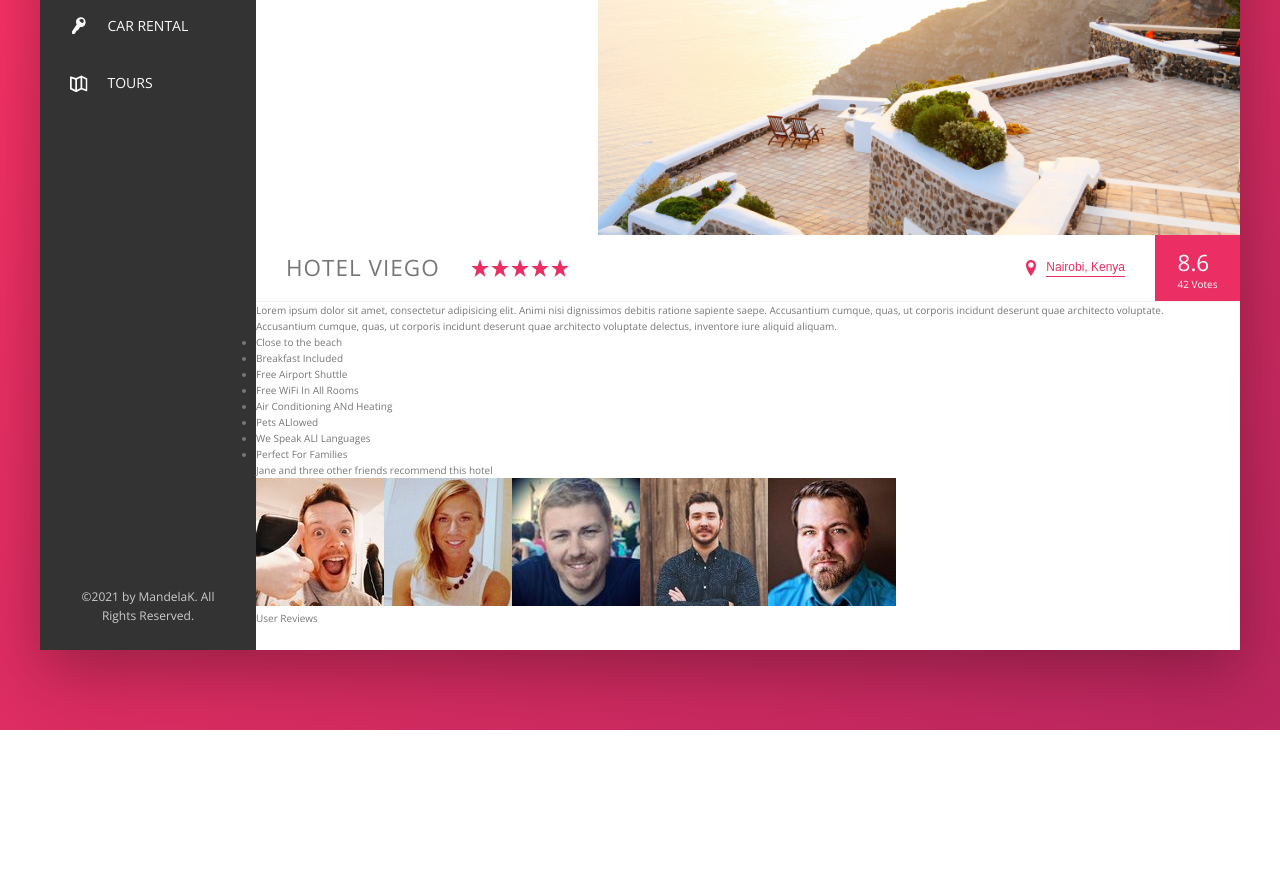
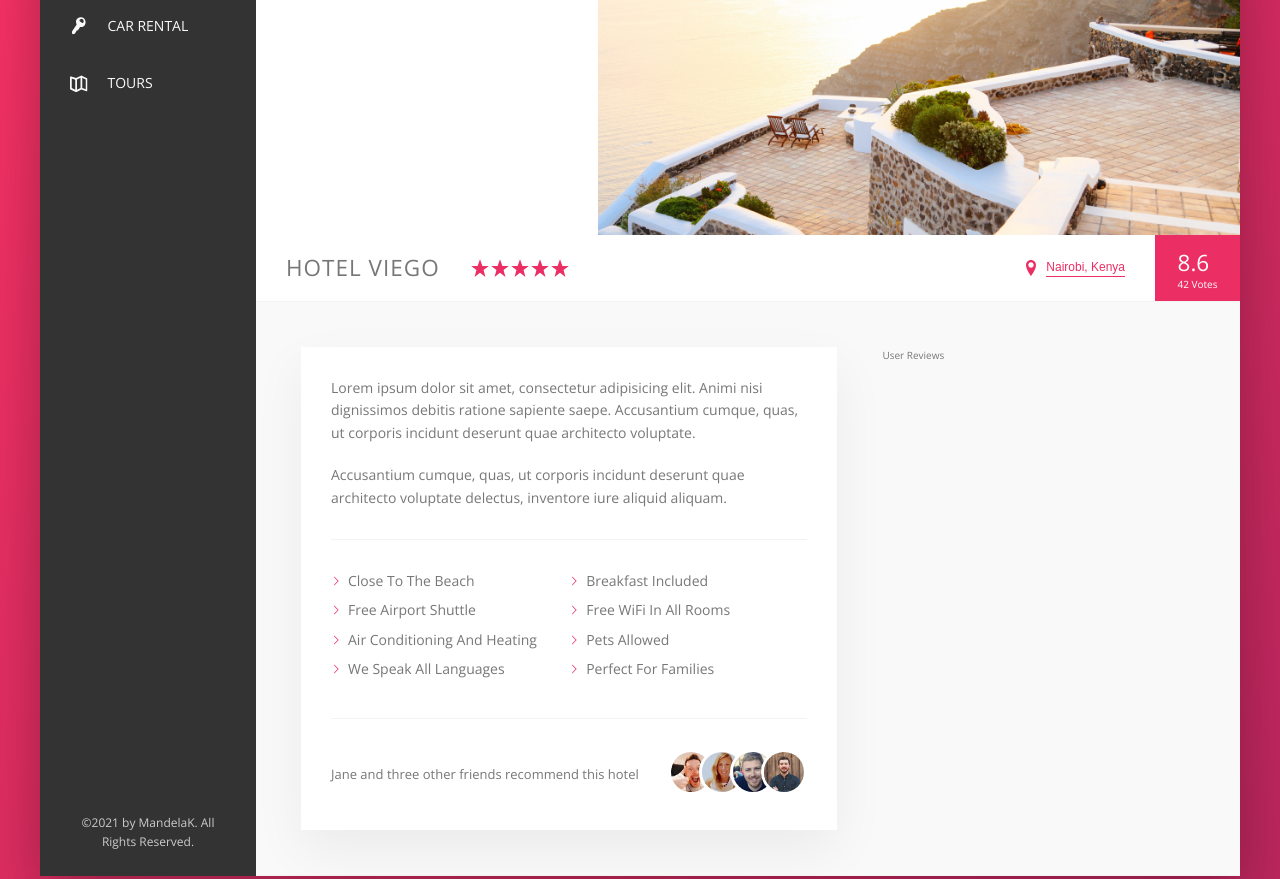
Before and after one commit to MandelaK/Trillo, a website: page index.html in a window 1280 px wide. Shown: the part 300-1179 px from the top of the page. Before the commit the page ends 1030 px from the top, so only its background shows below. Drawn offline with nearby package versions, Linux system fonts and the light colour scheme.

Commit message:
Style the description section of the overview

```diff
--- a/index.html
+++ b/index.html
@@ -168,9 +168,9 @@
                 <li class="list__item">Breakfast Included</li>
                 <li class="list__item">Free Airport Shuttle</li>
                 <li class="list__item">Free WiFi In All Rooms</li>
-                <li class="list__item">Air Conditioning ANd Heating</li>
-                <li class="list__item">Pets ALlowed</li>
-                <li class="list__item">We Speak ALl Languages</li>
+                <li class="list__item">Air Conditioning And Heating</li>
+                <li class="list__item">Pets Allowed</li>
+                <li class="list__item">We Speak All Languages</li>
                 <li class="list__item">Perfect For Families</li>
               </ul>
               <div class="recommend">
@@ -194,10 +194,6 @@
                     src="img/user-4.jpg "
                     alt="Friend 4"
                     class="recommend__photo"
-                  /><img
-                    src="img/user-5.jpg"
-                    alt="Friend 5"
-                    class="recommend__photo"
                   />
                 </div>
               </div>
--- a/sass/_layout.scss
+++ b/sass/_layout.scss
@@ -10,7 +10,7 @@
   font-size: 1.4rem;
   height: 7rem;
   background-color: var(--color-white);
-  border-bottom: var(--border-bottom-light);
+  border-bottom: var(--line);
   display: flex;
   justify-content: space-between;
   align-items: center;
@@ -32,5 +32,24 @@
 .hotel-view {
   background-color: var(--color-white);
   flex: 1;
-  min-height: 80rem;
 }
+
+.detail {
+  display: flex;
+  padding: 4.5rem;
+  background-color: var(--color-grey-light-1);
+  border-bottom: var(--line);
+}
+
+.description {
+  font-size: 1.4rem;
+  flex: 0 0 60%;
+  margin-right: 4.5rem;
+  background-color: var(--color-white);
+  box-shadow: var(--shadow-light);
+  padding: 3rem;
+}
+
+.user-reviews {
+  flex: 1;
+}
--- a/sass/components/_overview.scss
+++ b/sass/components/_overview.scss
@@ -1,7 +1,7 @@
 .overview {
   display: flex;
   align-items: center;
-  border-bottom: var(--border-bottom-light);
+  border-bottom: var(--line);
 
   &__heading {
     text-transform: uppercase;
@@ -55,3 +55,70 @@
     }
   }
 }
+
+/////////////////////////////
+///PARAGRAPH
+.paragraph {
+  &:not(:last-of-type) {
+    margin-bottom: 2rem;
+  }
+}
+
+///////////////////////////////
+/////LIST
+.list {
+  list-style: none;
+  margin: 3rem 0;
+  padding: 3rem 0;
+  border-top: var(--line);
+  border-bottom: var(--line);
+
+  display: flex;
+  flex-wrap: wrap;
+
+  &__item {
+    flex: 0 0 50%;
+    margin-bottom: 0.7rem;
+    text-transform: capitalize;
+
+    &::before {
+      content: "";
+      display: inline-block;
+      height: 1rem;
+      width: 1rem;
+      margin-right: 0.7rem;
+
+      background-color: var(--color-primary);
+      -webkit-mask-image: url(../img/chevron-thin-right.svg);
+      -webkit-mask-size: cover;
+      mask-image: url(../img/chevron-thin-right.svg);
+      mask-size: cover;
+    }
+  }
+}
+
+.recommend {
+  font-size: 1.3rem;
+  color: var(--color-dark-light-3);
+
+  display: flex;
+  align-items: center;
+  justify-content: space-between;
+
+  &__photo {
+    box-sizing: content-box;
+    height: 4rem;
+    width: 4rem;
+    border-radius: 50%;
+    border: 3px solid white;
+
+    &:not(:last-child) {
+      margin-right: -1.5rem;
+    }
+
+    &:hover {
+      transform: scale(1.2);
+      border: 1px solid white;
+    }
+  }
+}
```
Also changed, not shown: css/style.css.
